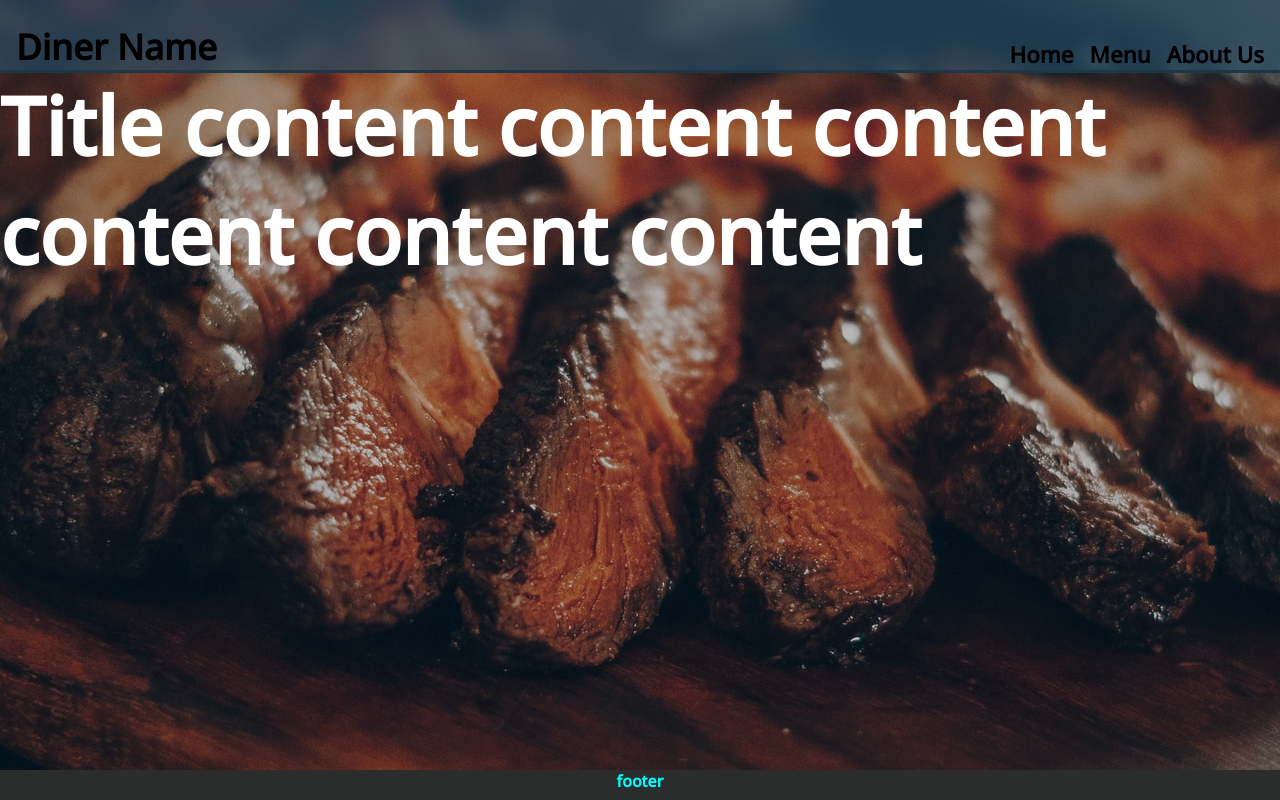
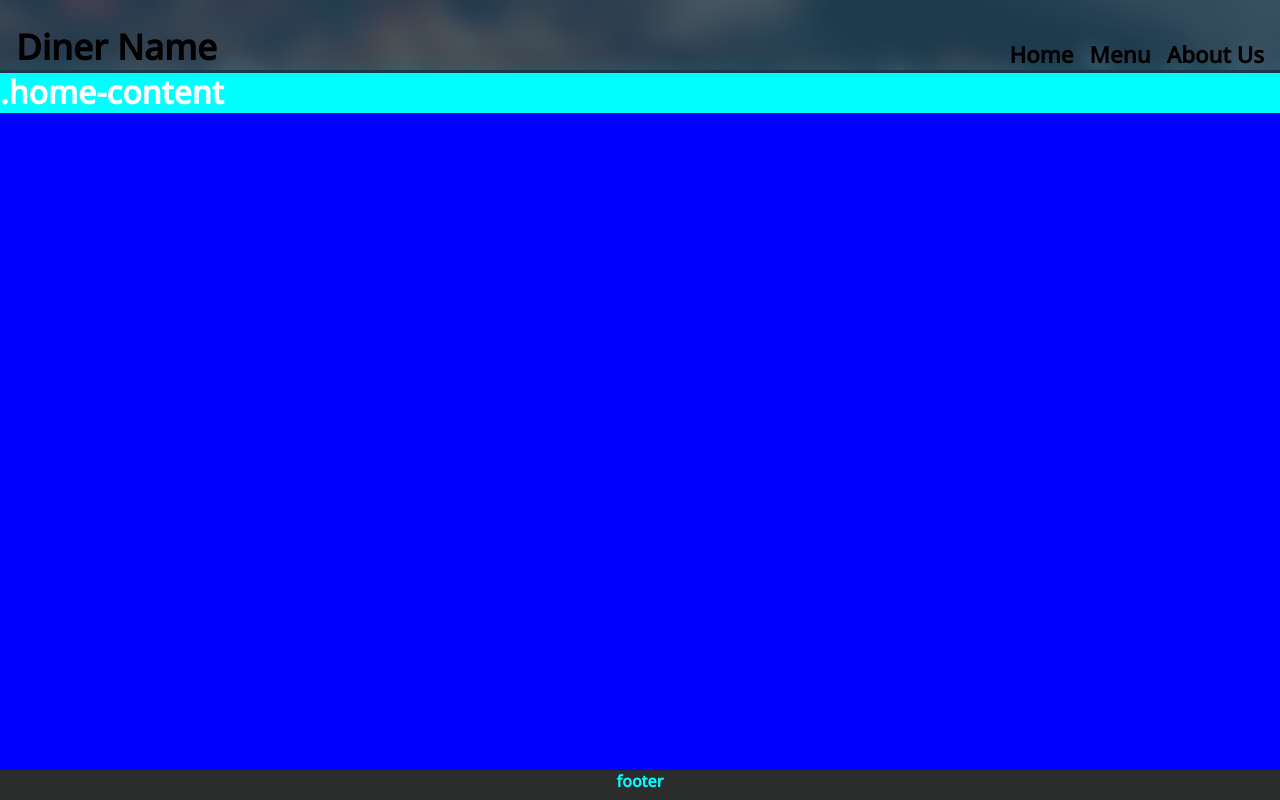
Before and after one commit to Croixed/restaurant, a website built with webpack: page dist/index.html in a window 1280 px wide. Built offline with nearby package versions, Linux system fonts and the light colour scheme.

Commit message:
testing flex size inheriting

```diff
--- a/src/index.js
+++ b/src/index.js
@@ -40,7 +40,14 @@ links.append(home, menu, aboutUs);
 header.append(restaurant, links);
 
 //title.onclick = printMe;
-const mainContent = component('div', 'Title content content content content content content', 'main-content');
+const mainContent = component('div', '', 'main-content');
+
+// sample main content for the first Home page
+const homeContent = component('div', '.home-content', 'home-content');
+mainContent.appendChild(homeContent);
+
+
+
 const footer = component('div', 'footer', 'footer');
 
 
--- a/src/style.css
+++ b/src/style.css
@@ -31,6 +31,8 @@ body {
   min-height: 100%;
   /* background-color: lightblue; */
 
+  left: 0px;
+  right: 0px;
 
   display: flex;
   flex-direction: column;
@@ -63,14 +65,21 @@ body {
 }
 
 .main-content {
-  flex: 1;
-  font-size: 5em;
+  flex: 1; /* the parent is a flex container w/ column so this causes the height to be that of the viewport */
+  font-size: 2em;
   margin-top: 70px;
   color: white;
+  background-color: blue;
+}
+
+.home-content {
+  background-color: cyan;
+  height: 80%; /* this is a child of main-content, so why doesn't this work? */
 }
 
 .footer {
   color: cyan;
+
   height: 30px;
   text-align: center;
   background-color: rgb(43, 44, 44);
```
Also changed, not shown: dist/index.bundle.js.
